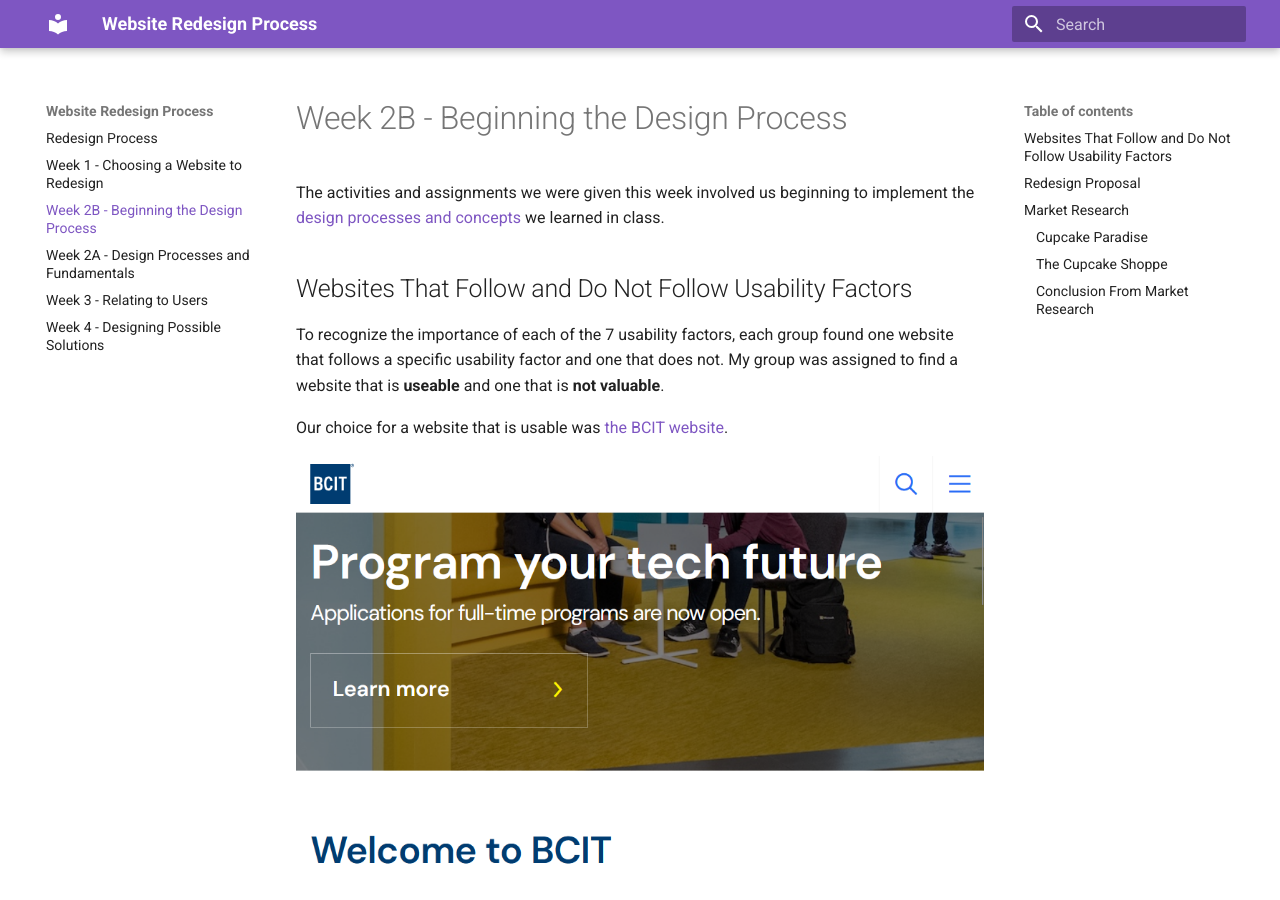
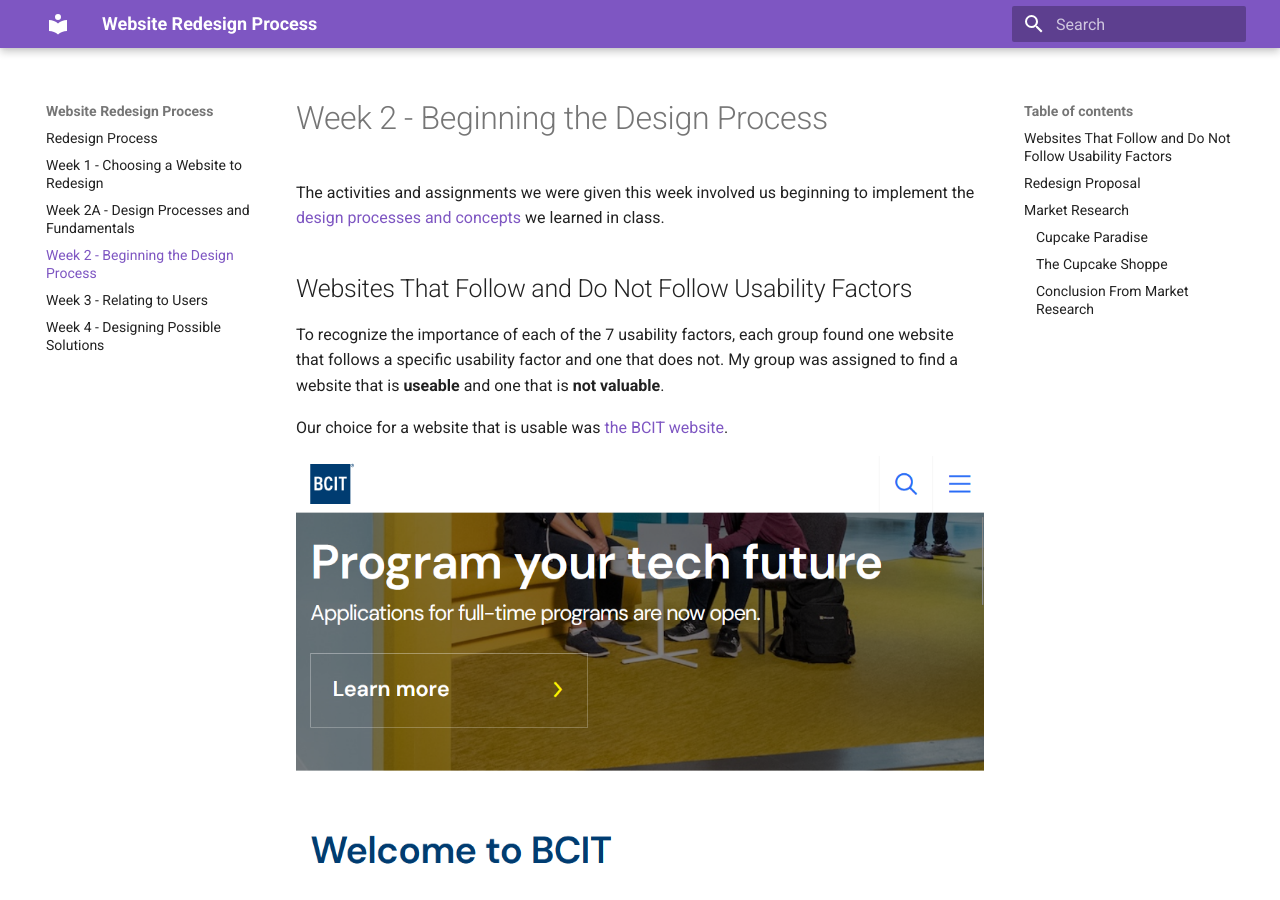
Before and after one commit to anna-moughnie/redesign-process, an MkDocs documentation site: the page built from docs/week2B-activities.md, in a window 1280 px wide and 900 px high. Built offline with MkDocs 1.6.1 and Material for MkDocs 9.7.7, drawn with Linux system fonts in a browser that asks for light colours.

Commit message:
reorder docs

```diff
--- a/docs/week2-activities.md
+++ b/docs/week2B-activities.md
@@ -1,4 +1,4 @@
-# Week 2B - Beginning the Design Process
+# Week 2 - Beginning the Design Process
 
 The activities and assignments we were given this week involved us beginning to implement the [design processes and concepts](./week2-topics.md) we learned in class.
 
```
